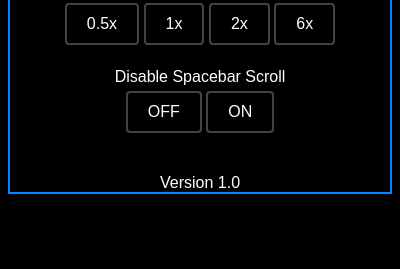
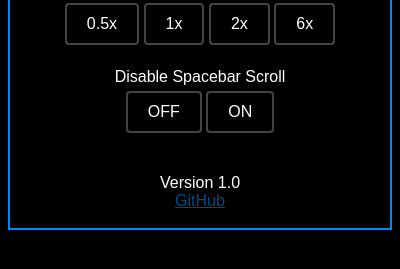
Before and after one commit to notnavindu/SLIIT-Eduscope-Mods, a browser extension: page popup.html in a window 400 px wide. Shown: the part 111-380 px from the top of the page. Drawn offline with Linux system fonts and the light colour scheme.

Commit message:
feat: Added link to repo

```diff
--- a/background.css
+++ b/background.css
@@ -27,7 +27,14 @@
   pointer-events: none;
   opacity: 0.5;
 }
-/* SELECTOR */
+.--eduscope-mod-link {
+  color: #004b8c;
+}
+.--eduscope-mod-link:hover {
+  color: #0388fc;
+}
+
+/* SELECTORS */
 .--eduscope-mod-radio-toolbar {
   margin: 5px;
 }
--- a/popup.html
+++ b/popup.html
@@ -47,9 +47,12 @@
     </div>
 
     <br /><br />
-    <div class="footer">
-      Version 1.0
+    <div>
+      Version 1.0<br />
+      <a class="--eduscope-mod-link" href="https://github.com/notnavindu/SLIIT-Eduscope-Mod" target="_blank">GitHub</a>
+      <br />
     </div>
+    <br />
 
     <script src="background.js"></script>
   </body>
```
